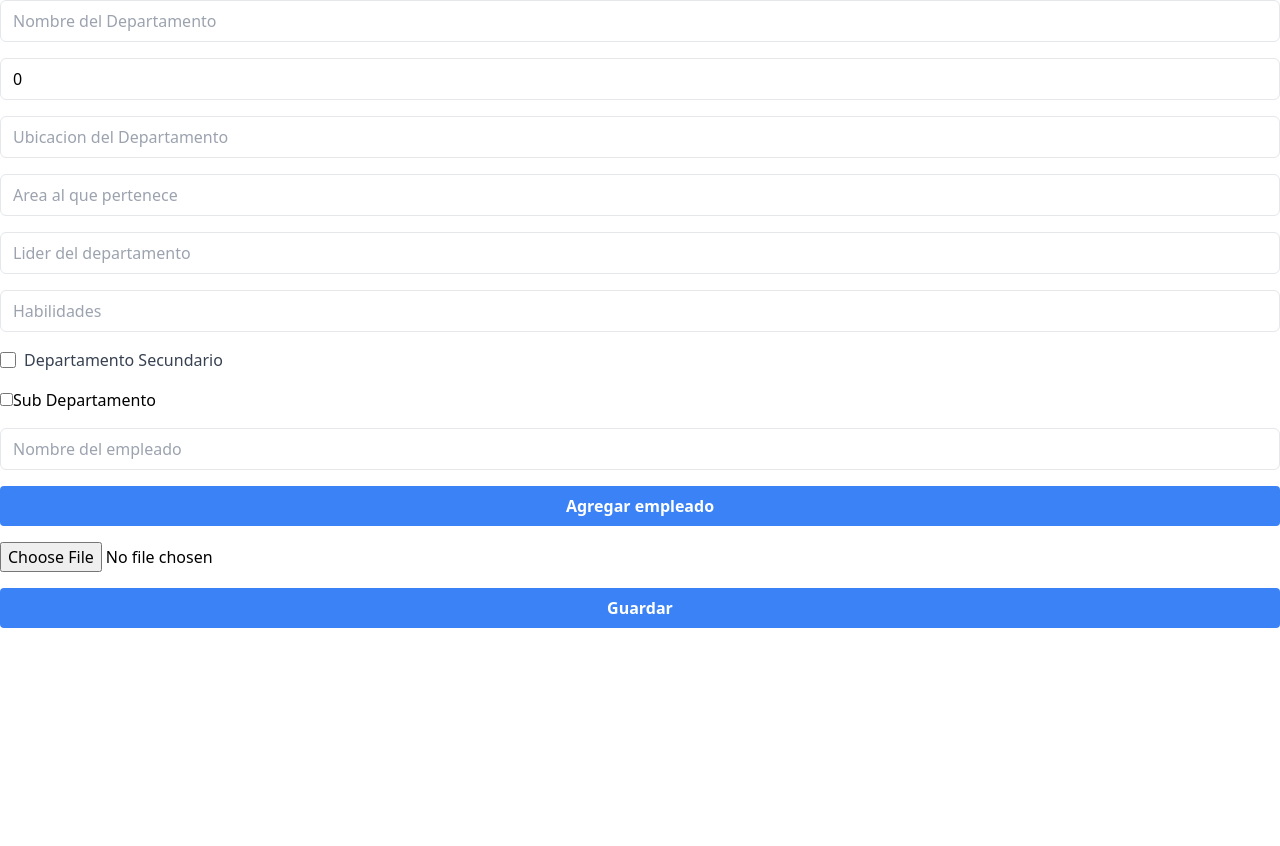
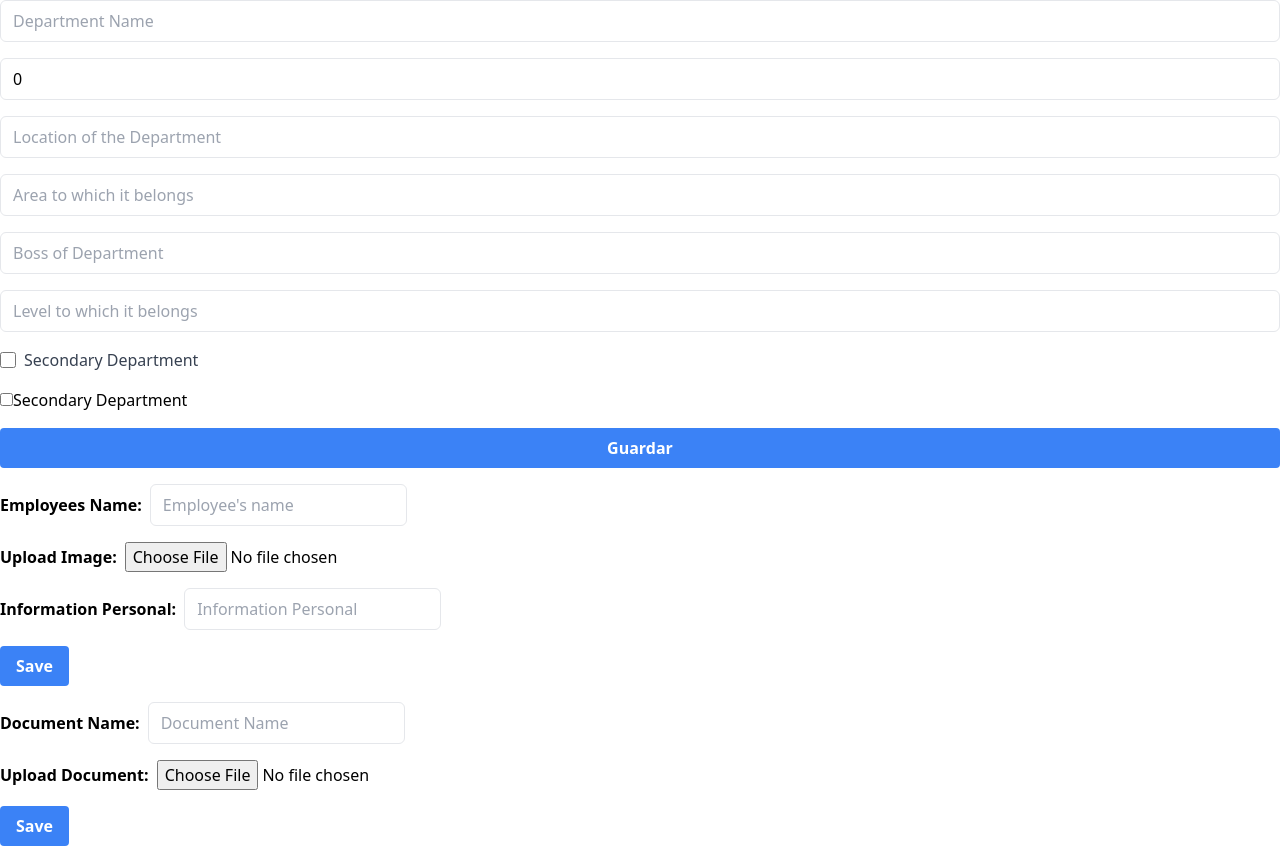
Before and after one commit to EvanderJimenez/Control_info_Empleados, a Next.js app in the folder proyecto/: page /registerDepartment/RegisterDepartment in a window 1280 px wide. Before the commit the page ends 800 px from the top, so only its background shows below. Built offline with nearby package versions, Linux system fonts and the light colour scheme.

Commit message:
(CHANGES) cambios a los componentes y demas

```diff
--- a/proyecto/dataBase/methods/deparment/getDepartment.ts
+++ b/proyecto/dataBase/methods/department/getDepartment.ts
@@ -11,8 +11,7 @@ export default async function handler(
   req: NextApiRequest,
   res: NextApiResponse<DocumentData[]>
 ) {
-  // obtener todos los documentos de la colección "departments"
-  const departmentsCollection = collection(firestore, "deparments");
+  const departmentsCollection = collection(firestore, "departments");
   const departmentsSnapshot: QuerySnapshot<DocumentData> = await getDocs(
     departmentsCollection
   );
--- a/proyecto/package.json
+++ b/proyecto/package.json
@@ -18,7 +18,8 @@
     "next": "13.3.1",
     "react": "18.2.0",
     "react-dom": "18.2.0",
-    "typescript": "5.0.4"
+    "typescript": "5.0.4",
+    "uuid": "^9.0.0"
   },
   "devDependencies": {
     "autoprefixer": "^10.4.14",
--- a/proyecto/src/pages/editDeparment/EditDeparment.tsx
+++ b/proyecto/src/pages/editDeparment/EditDepartment.tsx
@@ -1,6 +1,16 @@
 import { setUserId } from "firebase/analytics";
 import React, { useState, useEffect } from "react";
 import Register from "../registerDepartment/register";
+interface Documents {
+  type: string;
+  url: string;
+}
+interface Employee {
+  name: string;
+  des: string;
+  imageE: string;
+  documents: { [key: string]: Documents };
+}
 interface UserData {
   id: string;
   name: string;
@@ -8,16 +18,15 @@ interface UserData {
   location: string;
   area: string;
   leader: string;
-  skills: string;
+  level: string;
   mainDepartment: boolean;
   subDepartment: string;
-  nivel: string;
-  empleados: [string];
+  employees: { [key: string]: Employee };
 }
 
-function EditDeparment() {
+function EditDepartment() {
   const [data, setData] = useState<UserData[]>([]);
-  const [actualiza, setActualiza] = useState<boolean | null>(null);
+  const [update, setUpdate] = useState<boolean | null>(null);
   const [idDoc, setidDoc] = useState("");
   const [dataI, setDta] = useState<UserData[]>([]);
   const [userData, setUserData] = useState<UserData>({
@@ -27,23 +36,22 @@ function EditDeparment() {
     location: "",
     area: "",
     leader: "",
-    skills: "",
+    level: "",
     mainDepartment: false,
     subDepartment: "",
-    nivel: "",
-    empleados: [""],
+    employees: {},
   });
   useEffect(() => {
-    fetch("/api/deparments")
+    fetch("/api/departments")
       .then((res) => res.json())
       .then((data) => setData(data));
-  }, []); //data
+  }, []);
 
   const handleUpdate = async (id: string) => {
     try {
       console.log(id);
-      const response = await fetch("/api/deparments", {
-        method: "PUT",
+      const response = await fetch("/api/departments", {
+        method: "POST",
         headers: {
           "Content-Type": "application/json",
         },
@@ -55,21 +63,21 @@ function EditDeparment() {
       if (response.ok) {
         const data = await response.json();
         setUserData(data);
-        setActualiza(true);
+        setUpdate(true);
         setDta(data);
         console.log(data);
       } else {
-        throw new Error("Error al adquirir la informacion");
+        throw new Error("Error acquiring information");
       }
     } catch (error) {
-      console.error("Error al obtener los datos del departamento", error);
+      console.error("Error getting department data", error);
     }
   };
 
   return (
     <div className=" grid grid-cols-1 gap-4 scroll">
       {userData ? (
-        <Register depar={userData} />
+        <Register depart={userData} />
       ) : (
         <div>
           {data.map((item) => (
@@ -77,32 +85,22 @@ function EditDeparment() {
               key={item.name}
               className="p-6 border border-gray-300 rounded-lg bg-gradient-to-r from-gray-300 to-gray-200 text-center "
             >
-              <p className="font-bold">Nombre del Departamento: {item.name}</p>
-              <p className="mt-2">Personas: {item.size}</p>
-              <p className="mt-2">Ubicacion: {item.location}</p>
-              {item.empleados && item.empleados.length > 0 && (
-                <div>
-                  <h3>Empleados:</h3>
-                  <ul>
-                    {item.empleados.map((empleado, index) => (
-                      <li key={index}>{empleado}</li>
-                    ))}
-                  </ul>
-                </div>
-              )}
+              <p className="font-bold">Name Department: {item.name}</p>
+              <p className="mt-2">People: {item.size}</p>
+              <p className="mt-2">Location: {item.location}</p>
 
               {item.mainDepartment && (
-                <p>Departamento Principal: {item.mainDepartment}</p>
+                <p>Main Department: {item.mainDepartment}</p>
               )}
               {item.subDepartment && (
-                <p>SubDepartamento : {item.subDepartment}</p>
+                <p> Secondary Department: {item.subDepartment}</p>
               )}
-              <p className="mt-2">Jefe del Departamento: {item.leader}</p>
+              <p className="mt-2">Boss of Department: {item.leader}</p>
               <button
                 className="mt-4 px-4 py-2 bg-green-500 bg-blue text-white rounded hover:bg-green-800"
                 onClick={() => handleUpdate(item.id)}
               >
-                Actualizar
+                Update
               </button>
             </div>
           ))}
@@ -112,4 +110,4 @@ function EditDeparment() {
   );
 }
 
-export default EditDeparment;
+export default EditDepartment;
--- a/proyecto/src/pages/index.tsx
+++ b/proyecto/src/pages/index.tsx
@@ -2,7 +2,7 @@ import Image from "next/image";
 import { Inter } from "next/font/google";
 import { Top } from "../root/components/header/Top";
 import Empleado from "@/root/components/empleado/Empleado";
-import EditDeparment from "./editDeparment/EditDeparment";
+import EditDepartment from "./editDeparment/EditDepartment";
 import RegisterDepartment from "./registerDepartment/RegisterDepartment";
 
 const inter = Inter({ subsets: ["latin"] });
@@ -16,8 +16,7 @@ export default function Home() {
         <Top />
       </header>
       <div>
-        <RegisterDepartment />
-        <EditDeparment />
+        <EditDepartment />
       </div>
     </main>
   );
--- a/proyecto/src/pages/registerDepartment/RegisterDepartment.tsx
+++ b/proyecto/src/pages/registerDepartment/RegisterDepartment.tsx
@@ -1,4 +1,15 @@
 import React, { useState } from "react";
+import { upLoadFile, upLoadImage } from "../../../dataBase/firebase/firebase";
+interface Documents {
+  type: string;
+  url: string;
+}
+interface Employee {
+  name: string;
+  des: string;
+  imageE: string;
+  documents: { [key: string]: Documents };
+}
 
 interface Department {
   name: string;
@@ -6,32 +17,100 @@ interface Department {
   location: string;
   area: string;
   leader: string;
-  skills: string;
+  level: string;
   mainDepartment: boolean;
   subDepartment: string;
-  empleados: [string];
+  employees: { [key: string]: Employee };
 }
 
 function RegisterDepartment() {
   const [isCheckedS, setIsCheckedS] = useState(false);
+  const [isLoading, setIsLoading] = useState(false);
   const [newEmployee, setNewEmployee] = useState<string>("");
+  const [newDocuments, setNewDocuments] = useState<string>("");
+  const [newUrl, setUrl] = useState<string>("");
+  const [image, setImage] = useState<string>("");
+  const [newEmployeeData, setNewEmployeeData] = useState<string>("");
   const [userData, setUserData] = useState<Department>({
     name: "",
     size: 0,
     location: "",
     area: "",
     leader: "",
-    skills: "",
+    level: "",
     mainDepartment: false,
     subDepartment: "",
-    empleados: [" "],
+    employees: {},
   });
 
   const handleInputChangeD = (event: React.ChangeEvent<HTMLInputElement>) => {
     const { name, value } = event.target;
     setUserData((prevUserData) => ({ ...prevUserData, [name]: value }));
   };
+  const handleSubmitEmployee = (event: React.FormEvent<HTMLFormElement>) => {
+    event.preventDefault();
 
+    if (!newEmployee || !newEmployeeData) {
+      console.error("Please enter values for all employee fields");
+      return;
+    }
+
+    const newEmployeeObject: Employee = {
+      name: newEmployee,
+      des: newEmployeeData,
+      imageE: image,
+      documents: {},
+    };
+
+    setUserData((prevUserData) => ({
+      ...prevUserData,
+      employees: {
+        ...prevUserData.employees,
+        [newEmployee]: newEmployeeObject,
+      },
+    }));
+
+    setNewEmployee("");
+    setNewEmployeeData("");
+    setImage("");
+  };
+
+  const handleSubmitDocuments = (event: React.FormEvent<HTMLFormElement>) => {
+    event.preventDefault();
+
+    if (!newDocuments || !newUrl) {
+      console.error("Please enter values for all fields in the document");
+      return;
+    }
+
+    const newDocumentsObject: Documents = {
+      type: newDocuments,
+      url: newUrl,
+    };
+
+    const selectedEmployee = userData.employees[newEmployee];
+    console.log(newEmployee);
+
+    if (selectedEmployee) {
+      selectedEmployee.documents = {
+        ...selectedEmployee.documents,
+        [newDocuments]: newDocumentsObject,
+      };
+
+      setUserData((prevUserData) => ({
+        ...prevUserData,
+        employees: {
+          ...prevUserData.employees,
+          [newEmployee]: selectedEmployee,
+        },
+      }));
+
+      setNewDocuments("");
+      setUrl("");
+    } else {
+      console.error("The selected employee does not exist");
+    }
+  };
   const handleSubmit = (event: React.FormEvent<HTMLFormElement>) => {
     event.preventDefault();
     if (
@@ -40,15 +119,13 @@ function RegisterDepartment() {
       !userData.location ||
       !userData.area ||
       !userData.leader ||
-      !userData.skills
+      !userData.level
     ) {
-      console.error("Por favor, ingrese valores para todos los campos");
+      console.error("Please enter values for all fields");
       return;
     }
 
-    console.log("Nuevo usuario:", userData);
-    console.log(userData.empleados);
-    fetch("/api/deparments", {
+    fetch("/api/departments", {
       method: "POST",
       headers: {
         "Content-Type": "application/json",
@@ -57,32 +134,44 @@ function RegisterDepartment() {
     })
       .then((res) => res.json())
       .then((newUser) => {
-        console.log("Nuevo departamento creado:", newUser);
         setUserData({
           name: "",
           size: 0,
           location: "",
           area: "",
           leader: "",
-          skills: "",
+          level: "",
           mainDepartment: false,
           subDepartment: "",
-          empleados: [" "],
+          employees: {},
         });
       })
-      .catch((error) =>
-        console.error("Error al crear nuevo departamento:", error)
-      );
+      .catch((error) => console.error("Error creating new department:", error));
   };
 
   const handleCheckboxChangeS = () => {
     setIsCheckedS(!isCheckedS);
   };
-  const [image, setImage] = useState(null);
 
-  const handleImageUpload = (event) => {
-    const selectedImage = event.target.files[0];
-    setImage(selectedImage);
+  const handleImageUpload = async (event) => {
+    event.preventDefault();
+    try {
+      const file = event.target.files[0];
+      const url = await upLoadImage(file);
+      setImage(url);
+    } catch (error) {
+      alert("Failed to upload image");
+    }
+  };
+  const handleDocumentsUpload = async (event) => {
+    event.preventDefault();
+    try {
+      const file = event.target.files[0];
+      const url = await upLoadFile(file);
+      setUrl(url);
+    } catch (error) {
+      alert("Failed to upload file");
+    }
   };
 
   return (
@@ -96,7 +185,7 @@ function RegisterDepartment() {
           name="name"
           value={userData.name}
           onChange={handleInputChangeD}
-          placeholder="Nombre del Departamento"
+          placeholder="Department Name"
           className="border rounded-md px-3 py-2"
         />
         <input
@@ -104,7 +193,7 @@ function RegisterDepartment() {
           name="size"
           value={userData.size}
           onChange={handleInputChangeD}
-          placeholder="Tamaño del Departamento"
+          placeholder="Department Size"
           className="border rounded-md px-3 py-2"
         />
         <input
@@ -112,7 +201,7 @@ function RegisterDepartment() {
           name="location"
           value={userData.location}
           onChange={handleInputChangeD}
-          placeholder="Ubicacion del Departamento"
+          placeholder="Location of the Department"
           className="border rounded-md px-3 py-2"
         />
         <input
@@ -120,7 +209,7 @@ function RegisterDepartment() {
           name="area"
           value={userData.area}
           onChange={handleInputChangeD}
-          placeholder="Area al que pertenece"
+          placeholder="Area to which it belongs"
           className="border rounded-md px-3 py-2"
         />
         <input
@@ -128,15 +217,15 @@ function RegisterDepartment() {
           name="leader"
           value={userData.leader}
           onChange={handleInputChangeD}
-          placeholder="Lider del departamento"
+          placeholder="Boss of Department"
           className="border rounded-md px-3 py-2"
         />
         <input
           type="text"
-          name="skills"
-          value={userData.skills}
+          name="level"
+          value={userData.level}
           onChange={handleInputChangeD}
-          placeholder="Habilidades"
+          placeholder="Level to which it belongs"
           className="border rounded-md px-3 py-2"
         />
         <label htmlFor="mainDepartment" className="flex items-center">
@@ -154,8 +243,8 @@ function RegisterDepartment() {
           />
           <span className="ml-2 text-gray-700">
             {userData.mainDepartment
-              ? "Departamento Principal"
-              : "Departamento Secundario"}
+              ? "Main Department"
+              : "Secondary Department"}
           </span>
         </label>
 
@@ -167,7 +256,7 @@ function RegisterDepartment() {
                 checked={isCheckedS}
                 onChange={handleCheckboxChangeS}
               />
-              Sub Departamento
+              Secondary Department
             </label>
             {isCheckedS && (
               <input
@@ -175,34 +264,12 @@ function RegisterDepartment() {
                 name="subDepartment"
                 value={userData.subDepartment}
                 onChange={handleInputChangeD}
-                placeholder="Departamento al que pertenece"
+                placeholder="Department to which it belongs"
                 className="border rounded-md px-3 py-2"
               />
             )}
           </>
         )}
-        <input
-          type="text"
-          name="newEmployee"
-          value={newEmployee}
-          onChange={(e) => setNewEmployee(e.target.value)}
-          placeholder="Nombre del empleado"
-          className="border rounded-md px-3 py-2"
-        />
-        <button
-          type="button"
-          onClick={() => {
-            setUserData((prevUserData) => ({
-              ...prevUserData,
-              empleados: [...prevUserData.empleados, newEmployee],
-            }));
-            setNewEmployee("");
-          }}
-          className="bg-blue-500 hover:bg-blue-700 text-white font-bold py-2 px-4 rounded"
-        >
-          Agregar empleado
-        </button>
-        <input type="file" onChange={handleImageUpload} />
 
         <button
           type="submit"
@@ -211,6 +278,102 @@ function RegisterDepartment() {
           Guardar
         </button>
       </form>
+      <div className="space-y-4">
+        <div>
+          {Object.entries(userData.employees).map(([key, value]) => (
+            <div key={key} className="flex items-center">
+              <span className="mr-2 font-bold">Name:</span>
+              <span>{key}</span>
+              <span className="ml-4 mr-2 font-bold">Information Personal:</span>
+              <span>{value.des}</span>
+              <button
+                onClick={() => setNewEmployee(key)}
+                className="ml-4 bg-blue-500 hover:bg-blue-700 text-white font-bold py-1 px-2 rounded"
+              >
+                Select
+              </button>
+            </div>
+          ))}
+        </div>
+
+        <form onSubmit={handleSubmitEmployee} className="space-y-4">
+          <div className="flex items-center">
+            <label htmlFor="newEmployee" className="mr-2 font-bold">
+              Employees Name:
+            </label>
+            <input
+              type="text"
+              name="newEmployee"
+              value={newEmployee}
+              onChange={(e) => setNewEmployee(e.target.value)}
+              placeholder="Employee's name"
+              className="border rounded-md px-3 py-2"
+            />
+          </div>
+          {image && <img src={image} alt="Uploaded image" />}
+          <div className="flex items-center">
+            <label htmlFor="image" className="mr-2 font-bold">
+              Upload Image:
+            </label>
+            <input type="file" onChange={handleImageUpload} />
+          </div>
+          <div className="flex items-center">
+            <label htmlFor="newEmployeeData" className="mr-2 font-bold">
+              Information Personal:
+            </label>
+            <input
+              type="text"
+              name="newEmployeeData"
+              value={newEmployeeData}
+              onChange={(e) => setNewEmployeeData(e.target.value)}
+              placeholder="Information Personal"
+              className="border rounded-md px-3 py-2"
+            />
+          </div>
+          <button
+            type="submit"
+            className={`bg-blue-500 hover:bg-blue-700 text-white font-bold py-2 px-4 rounded ${
+              isLoading ? "opacity-50 pointer-events-none" : ""
+            }`}
+            disabled={isLoading}
+          >
+            {isLoading ? "Saving..." : "Save"}
+          </button>
+        </form>
+
+        <div>
+          <form onSubmit={handleSubmitDocuments} className="space-y-4">
+            <div className="flex items-center">
+              <label htmlFor="newDocuments" className="mr-2 font-bold">
+                Document Name:
+              </label>
+              <input
+                type="text"
+                name="newDocuments"
+                value={newDocuments}
+                onChange={(e) => setNewDocuments(e.target.value)}
+                placeholder="Document Name"
+                className="border rounded-md px-3 py-2"
+              />
+            </div>
+            <div className="flex items-center">
+              <label htmlFor="documents" className="mr-2 font-bold">
+                Upload Document:
+              </label>
+              <input type="file" onChange={handleDocumentsUpload} />
+            </div>
+            <button
+              type="submit"
+              className={`bg-blue-500 hover:bg-blue-700 text-white font-bold py-2 px-4 rounded ${
+                isLoading ? "opacity-50 pointer-events-none" : ""
+              }`}
+              disabled={isLoading}
+            >
+              {isLoading ? "Saving..." : "Save"}
+            </button>
+          </form>
+        </div>
+      </div>
     </div>
   );
 }
--- a/proyecto/src/pages/registerDepartment/register.tsx
+++ b/proyecto/src/pages/registerDepartment/register.tsx
@@ -1,5 +1,14 @@
 import React, { useState } from "react";
-
+interface Documents {
+  type: string;
+  url: string;
+}
+interface Employee {
+  name: string;
+  des: string;
+  imageE: string;
+  documents: { [key: string]: Documents };
+}
 interface DeparData {
   id: string;
   name: string;
@@ -7,15 +16,14 @@ interface DeparData {
   location: string;
   area: string;
   leader: string;
-  skills: string;
   mainDepartment: boolean;
   subDepartment: string;
-  nivel: string;
-  empleados: [string];
+  level: string;
+  employees: { [key: string]: Employee };
 }
 
 interface RegisterProps {
-  depar: DeparData;
+  depart: DeparData;
 }
 
 function Register(props: RegisterProps) {
@@ -26,9 +34,9 @@ function Register(props: RegisterProps) {
     setIsCheckedS(!isCheckedS);
   };
   const [DeparData, setDeparData] = useState<DeparData>(() => {
-    if (props.depar) {
+    if (props.depart) {
       setActualizar(true);
-      return props.depar;
+      return props.depart;
     } else {
       return {
         id: "",
@@ -37,11 +45,10 @@ function Register(props: RegisterProps) {
         location: "",
         area: "",
         leader: "",
-        skills: "",
         mainDepartment: false,
         subDepartment: "",
-        nivel: "",
-        empleados: [""],
+        level: "",
+        employees: {},
       };
     }
   });
@@ -52,9 +59,10 @@ function Register(props: RegisterProps) {
     const { name, value } = event.target;
     setDeparData((prevDeparData) => ({ ...prevDeparData, [name]: value }));
   };
+
   const handleUpdate = (event: React.FormEvent<HTMLFormElement>) => {
     event.preventDefault();
-    fetch(`/api/deparments`, {
+    fetch(`/api/departments`, {
       method: "POST",
       headers: {
         "Content-Type": "application/json",
@@ -129,7 +137,7 @@ function Register(props: RegisterProps) {
           <input
             type="text"
             name="skills"
-            value={DeparData.skills}
+            value={DeparData.level}
             onChange={handleInputChange}
             placeholder="Habilidades"
             className="border rounded-md px-3 py-2"
@@ -152,11 +160,40 @@ function Register(props: RegisterProps) {
               className="border rounded-md px-3 py-2"
             />
           )}
+
+          <div>
+            <div>
+              <p className="font-bold mt-2">Empleados:</p>
+              {Object.entries(DeparData.employees).map(([key, value]) => (
+                <div key={key}>
+                  <p>Name: {key}</p>
+                  <input
+                    type="text"
+                    name={`des-${key}`}
+                    value={value.des}
+                    onChange={handleInputChange}
+                    placeholder="Personal Information"
+                    className="border rounded-md px-3 py-2"
+                  />
+                  <p>Personal Information: {value.des}</p>
+                  {Object.entries(value.documents).map(([docKey, docValue]) => (
+                    <div key={docKey}>
+                      <p>Nombre del Documento: {docKey}</p>
+                      <p>Tipo de Documento: {docValue.type}</p>
+                      <p>
+                        URL del Documento: <a href={docValue.url}>Download</a>
+                      </p>
+                    </div>
+                  ))}
+                </div>
+              ))}
+            </div>
+          </div>
           <button
             type="submit"
             className="bg-blue-500 hover:bg-blue-700 text-white font-bold py-2 px-4 rounded"
           >
-            {props.depar ? "Actualizar" : "Guardar"}
+            {props.depart ? "Actualizar" : "Guardar"}
           </button>
         </div>
       </form>
```
Also changed, not shown: proyecto/dataBase/firebase/firebase.ts (+17 -0 lines), proyecto/dataBase/methods/department/createDepartment.ts (renamed from proyecto/dataBase/methods/deparment/createDeparment.ts, +7 -8 lines), proyecto/dataBase/methods/department/getDepartmentId.ts (renamed from proyecto/dataBase/methods/deparment/getDeparmentId.ts, +5 -5 lines), proyecto/dataBase/methods/department/updateDepartment.ts (renamed from proyecto/dataBase/methods/deparment/updateDepartment.ts, +11 -13 lines), proyecto/src/pages/api/deparments.ts (deleted, +0 -23 lines), proyecto/src/pages/api/departments.ts (added, +23 -0 lines), 1 other file (tests, documents, lock files or other folders).
